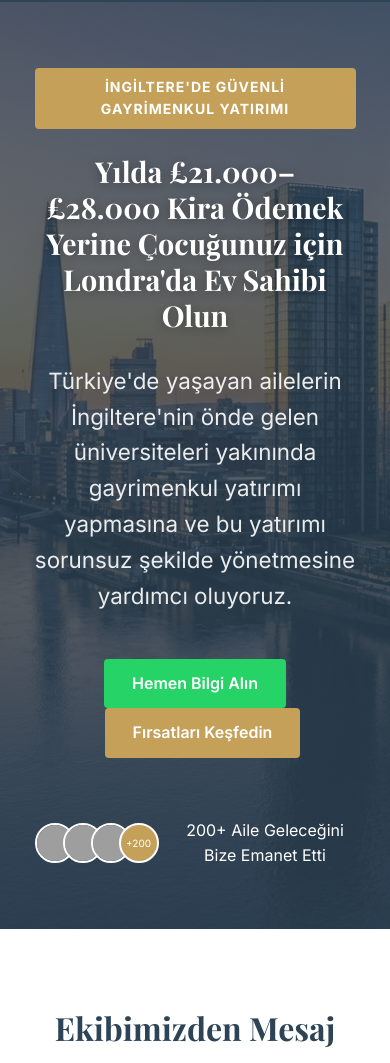
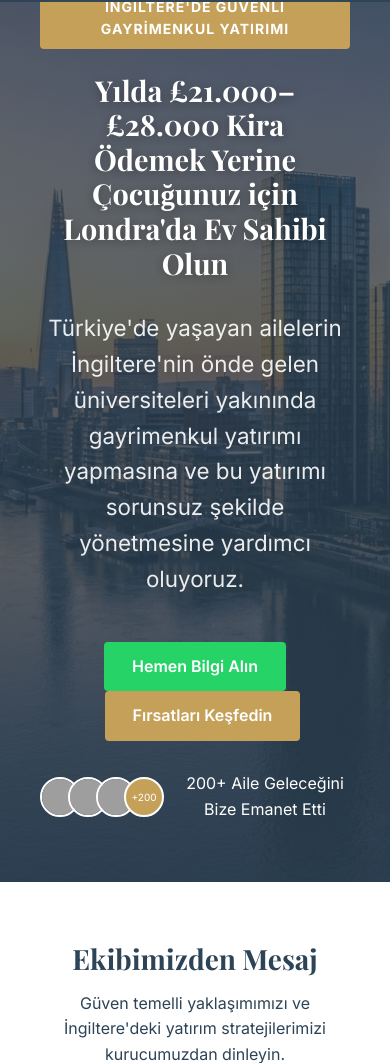
Before and after one commit to wakeaweb/SMP_international, a plain HTML site: page index.html in a window 390 px wide. Shown: the part 72-1135 px from the top of the page. Drawn offline with nearby package versions, Linux system fonts and the light colour scheme; grey boxes are pictures that could not be loaded.

Commit message:
UI Polish: Force global spacing and typography overrides for mobile

```diff
--- a/styles.css
+++ b/styles.css
@@ -699,3 +699,23 @@ ul {
         line-height: 1.2;
     }
 }
+@media (max-width: 768px) {
+    /* Global Section Spacing Fix */
+    section { padding: 60px 20px !important; }
+
+    /* Why UK Striking specific fix */
+    .why-uk-striking { padding: 80px 20px !important; }
+
+    /* Social Proof spacing fix */
+    .hero-social-proof { margin-top: 30px !important; }
+
+    /* Fix excessive gap in sub-pages */
+    .container { padding-left: 20px !important; padding-right: 20px !important; }
+
+    /* Typography Overrides */
+    h1 { font-size: 2rem !important; line-height: 1.2 !important; }
+    h2 { font-size: 1.75rem !important; line-height: 1.2 !important; }
+
+    /* Reduce margins */
+    .section-title.centered { margin-bottom: 30px !important; }
+}
```
